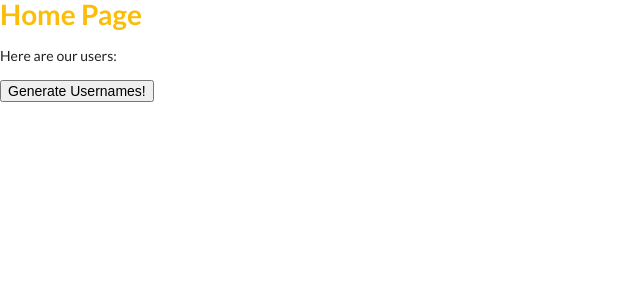
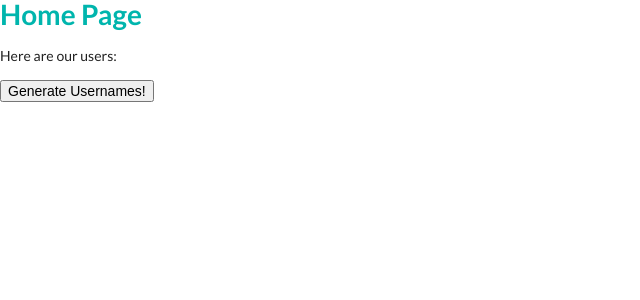
Before and after one commit to CP11B/project_devops, a Flask app: page / in a window 1280 px wide. Shown: the top 300 px of the page, without its empty margins (0-640 px from the left). Run offline with Flask 2, Linux system fonts and the light colour scheme; data that the repository does not hold is empty; some libraries are stand-ins or nearby versions.

Commit message:
colour change build demo

```diff
--- a/frontend/application/templates/index.html
+++ b/frontend/application/templates/index.html
@@ -8,7 +8,7 @@
 {% block body_content %}
     <div class="container">
 
-    <h1 class="ui yellow header">Home Page</h1>
+    <h1 class="ui teal header">Home Page</h1>
 
     <p>Here are our users:</p>
     <form action="/" method="get">
```
